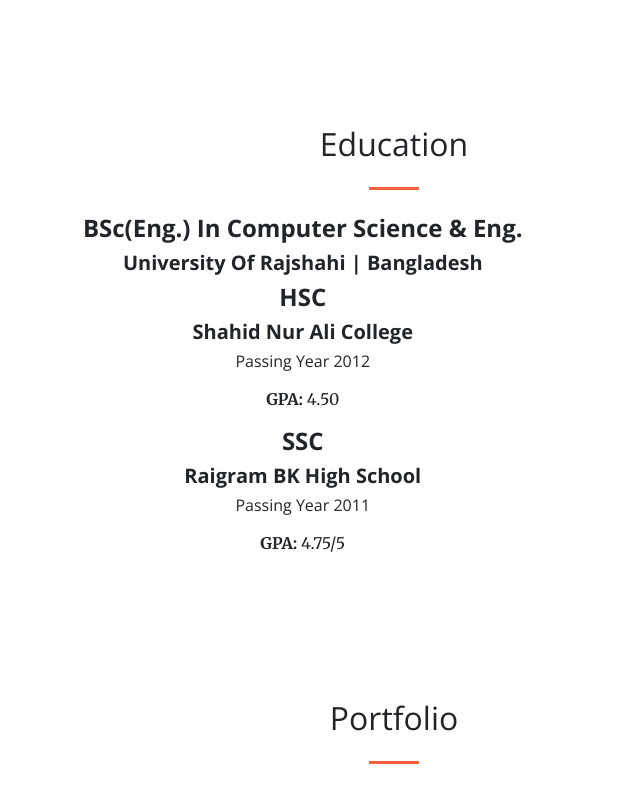
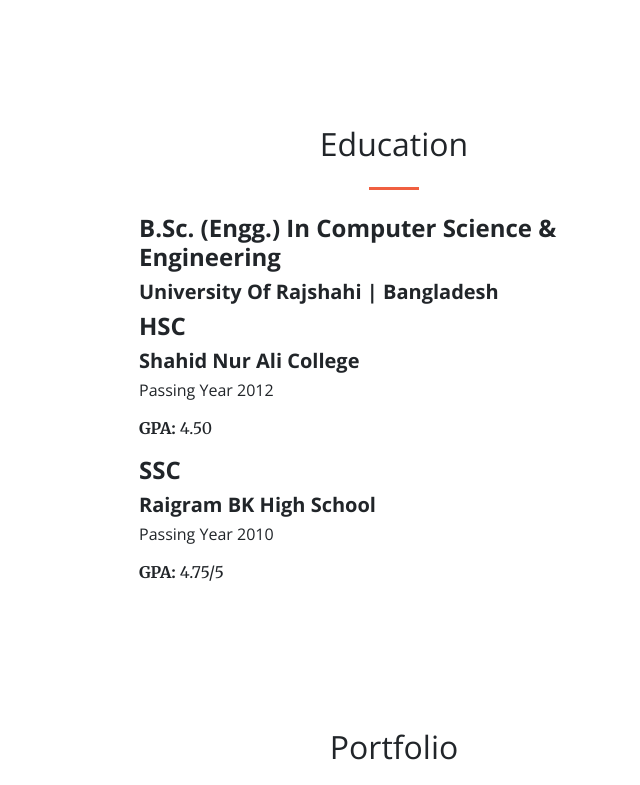
Before and after one commit to ShahabuddinAhmed/ShahabuddinAhmed.github.io, a plain HTML site: page index.html in a window 1280 px wide. Shown: the part 2335-3120 px from the top of the page, without its empty margins (246-886 px from the left). Drawn offline with nearby package versions, Linux system fonts and the light colour scheme.

```diff
--- a/index.html
+++ b/index.html
@@ -73,7 +73,7 @@
                <div class="col-lg-8 mx-auto text-center">
                   <h2 class="section-heading text-white">About MySelf</h2>
                   <hr class="light my-4">
-                  <img src="img/1.jpg" class="rounded-circle" alt="Cinque Terre" width="200" height="200">
+                  <img src="img/2.jpg" class="rounded-circle" alt="Cinque Terre" width="200" height="200">
                   <p class="text-faded mb-4">I am MEAN Stack Developer. I am studying in B.Sc Engineering in
                       "Computer Science and Engineering" of University of Rajshahi, Bangladesh. I love to do coding.
                        I have an indomitable patient in continuously for a long time coding. In previous,
@@ -198,15 +198,15 @@
       <section id="education">
             <div class="container">
                <div class="row">
-                  <div class="col-lg-8 mx-auto text-center">
+                  <div class="col-lg-6 mx-auto text-center">
                      <h2 class="section-heading">Education</h2>
                      <hr class="my-4">
-                     <div class="col-sm-12 col-md-9">
+                     <div class="col-sm-12 col-md-10">
 
-                        <div class="education-wrapper">
+                        <div class="education-wrapper text-left">
                             <div class="education margin-b-50">
                                 <h4>
-                                    <b>BSc(Eng.) In Computer Science & Eng.</b>
+                                    <b>B.Sc. (Engg.) In Computer Science & Engineering</b>
                                 </h4>
                                 <h5 class="font-yellow">
                                     <b>University Of Rajshahi | Bangladesh</b>
@@ -237,7 +237,7 @@
                                 <h5 class="font-yellow">
                                     <b>Raigram BK High School</b>
                                 </h5>
-                                <h6 class="font-lite-black margin-t-10">Passing Year 2011</h6>
+                                <h6 class="font-lite-black margin-t-10">Passing Year 2010</h6>
                                 <p class="margin-tb-30">
                                     <p>
                                         <Strong>GPA:</Strong> 4.75/5</p>
```
